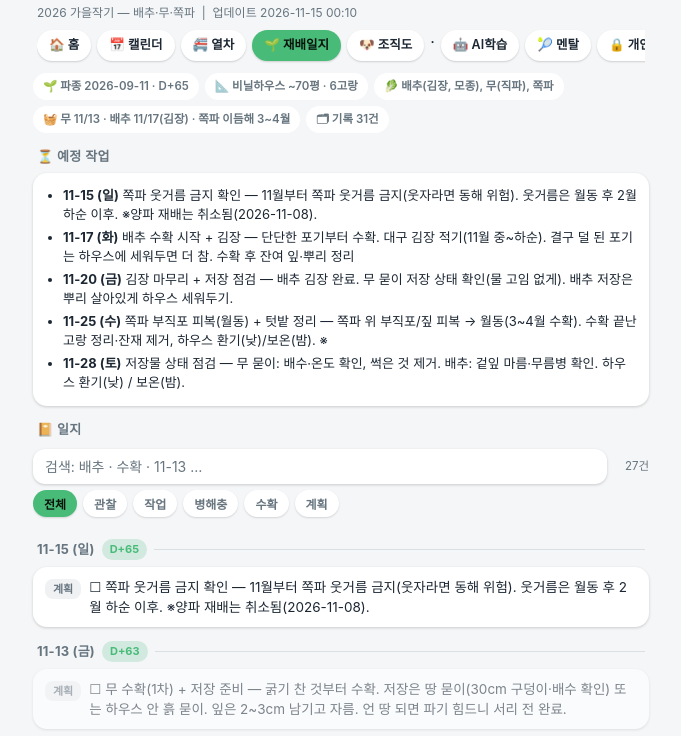
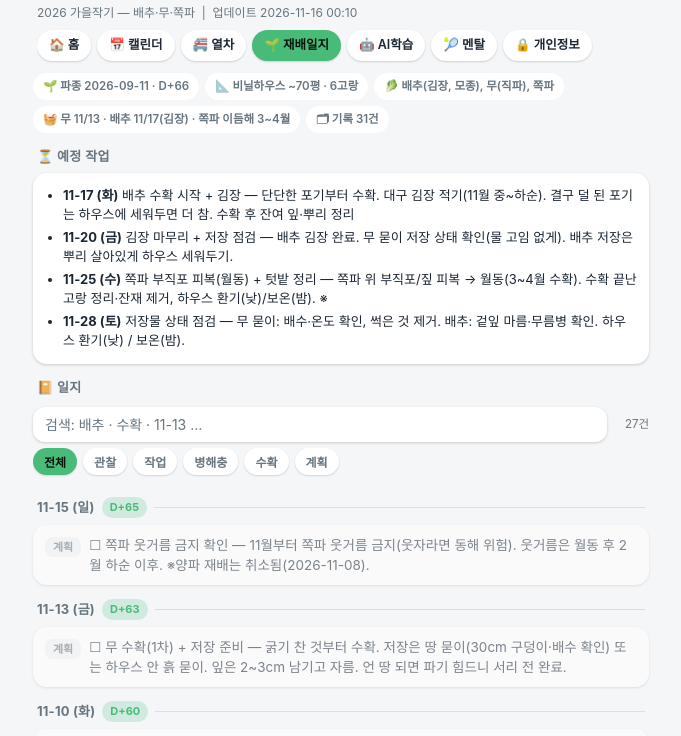
Before and after one commit to jod2580-blip/jod2580-blip.github.io, a plain HTML site: page journal.html in a window 1280 px wide. Shown: the part 43-779 px from the top of the page, without its empty margins (299-980 px from the left). Drawn offline with Linux system fonts and the light colour scheme.

Commit message:
update journal.html (두리 자동생성)

```diff
--- a/journal.html
+++ b/journal.html
@@ -85,20 +85,20 @@
 <body>
 <header>
   <h1>🌱 작물재배일지</h1>
-  <p class="sub">2026 가을작기 — 배추·무·쪽파 &nbsp;|&nbsp; 업데이트 2026-11-15 00:10</p>
+  <p class="sub">2026 가을작기 — 배추·무·쪽파 &nbsp;|&nbsp; 업데이트 2026-11-16 00:10</p>
   <nav class="menu">
     <a href="index.html">🏠 홈</a>
     <a href="calendar.html">📅 캘린더</a>
     <a href="train.html">🚝 열차</a>
     <a href="journal.html" class="on">🌱 재배일지</a>
-    <a href="team.html">🐶 조직도</a> · <a href="ai.html">🤖 AI학습</a>
+    <a href="ai.html">🤖 AI학습</a>
     <a href="mental.html">🎾 멘탈</a>
     <a href="privacy.html">🔒 개인정보</a>
   </nav>
 </header>
 <main>
-  <div class="chips"><span class="chip">🌱 파종 2026-09-11 · D+65</span><span class="chip">📐 비닐하우스 ~70평 · 6고랑</span><span class="chip">🥬 배추(김장, 모종), 무(직파), 쪽파</span><span class="chip">🧺 무 11/13 · 배추 11/17(김장) · 쪽파 이듬해 3~4월</span><span class="chip">🗂 기록 31건</span></div>
-  <h2>⏳ 예정 작업</h2><div class="card plan"><ul><li><b>11-15 (일)</b> 쪽파 웃거름 금지 확인 — 11월부터 쪽파 웃거름 금지(웃자라면 동해 위험). 웃거름은 월동 후 2월 하순 이후. ※양파 재배는 취소됨(2026-11-08).</li><li><b>11-17 (화)</b> 배추 수확 시작 + 김장 — 단단한 포기부터 수확. 대구 김장 적기(11월 중~하순). 결구 덜 된 포기는 하우스에 세워두면 더 참. 수확 후 잔여 잎·뿌리 정리</li><li><b>11-20 (금)</b> 김장 마무리 + 저장 점검 — 배추 김장 완료. 무 묻이 저장 상태 확인(물 고임 없게). 배추 저장은 뿌리 살아있게 하우스 세워두기.</li><li><b>11-25 (수)</b> 쪽파 부직포 피복(월동) + 텃밭 정리 — 쪽파 위 부직포/짚 피복 → 월동(3~4월 수확). 수확 끝난 고랑 정리·잔재 제거, 하우스 환기(낮)/보온(밤). ※</li><li><b>11-28 (토)</b> 저장물 상태 점검 — 무 묻이: 배수·온도 확인, 썩은 것 제거. 배추: 겉잎 마름·무름병 확인. 하우스 환기(낮) / 보온(밤).</li></ul></div>
+  <div class="chips"><span class="chip">🌱 파종 2026-09-11 · D+66</span><span class="chip">📐 비닐하우스 ~70평 · 6고랑</span><span class="chip">🥬 배추(김장, 모종), 무(직파), 쪽파</span><span class="chip">🧺 무 11/13 · 배추 11/17(김장) · 쪽파 이듬해 3~4월</span><span class="chip">🗂 기록 31건</span></div>
+  <h2>⏳ 예정 작업</h2><div class="card plan"><ul><li><b>11-17 (화)</b> 배추 수확 시작 + 김장 — 단단한 포기부터 수확. 대구 김장 적기(11월 중~하순). 결구 덜 된 포기는 하우스에 세워두면 더 참. 수확 후 잔여 잎·뿌리 정리</li><li><b>11-20 (금)</b> 김장 마무리 + 저장 점검 — 배추 김장 완료. 무 묻이 저장 상태 확인(물 고임 없게). 배추 저장은 뿌리 살아있게 하우스 세워두기.</li><li><b>11-25 (수)</b> 쪽파 부직포 피복(월동) + 텃밭 정리 — 쪽파 위 부직포/짚 피복 → 월동(3~4월 수확). 수확 끝난 고랑 정리·잔재 제거, 하우스 환기(낮)/보온(밤). ※</li><li><b>11-28 (토)</b> 저장물 상태 점검 — 무 묻이: 배수·온도 확인, 썩은 것 제거. 배추: 겉잎 마름·무름병 확인. 하우스 환기(낮) / 보온(밤).</li></ul></div>
 
   <h2>📔 일지</h2>
   <div class="search">
@@ -114,7 +114,7 @@
     <button data-tag="계획">계획</button>
   </div>
   <div id="list">
-  <div class="daygroup" data-day="2026-11-15"><div class="dayhead"><span class="date">11-15 (일)</span><span class="badge soon">D+65</span></div><div class="card" data-tag="계획" data-t="2026-11-15 11-15 (일) 계획  쪽파 웃거름 금지 확인 — 11월부터 쪽파 웃거름 금지(웃자라면 동해 위험). 웃거름은 월동 후 2월 하순 이후. ※양파 재배는 취소됨(2026-11-08). "><div class="body"><span class="tag t-plan">계획</span><span class="text">☐ 쪽파 웃거름 금지 확인 — 11월부터 쪽파 웃거름 금지(웃자라면 동해 위험). 웃거름은 월동 후 2월 하순 이후. ※양파 재배는 취소됨(2026-11-08).</span></div></div></div>
+  <div class="daygroup" data-day="2026-11-15"><div class="dayhead"><span class="date">11-15 (일)</span><span class="badge soon">D+65</span></div><div class="card past" data-tag="계획" data-t="2026-11-15 11-15 (일) 계획  쪽파 웃거름 금지 확인 — 11월부터 쪽파 웃거름 금지(웃자라면 동해 위험). 웃거름은 월동 후 2월 하순 이후. ※양파 재배는 취소됨(2026-11-08). "><div class="body"><span class="tag t-plan">계획</span><span class="text">☐ 쪽파 웃거름 금지 확인 — 11월부터 쪽파 웃거름 금지(웃자라면 동해 위험). 웃거름은 월동 후 2월 하순 이후. ※양파 재배는 취소됨(2026-11-08).</span></div></div></div>
 <div class="daygroup" data-day="2026-11-13"><div class="dayhead"><span class="date">11-13 (금)</span><span class="badge soon">D+63</span></div><div class="card past" data-tag="계획" data-t="2026-11-13 11-13 (금) 계획  무 수확(1차) + 저장 준비 — 굵기 찬 것부터 수확. 저장은 땅 묻이(30cm 구덩이·배수 확인) 또는 하우스 안 흙 묻이. 잎은 2~3cm 남기고 자름. 언 땅 되면 파기 힘드니 서리 전 완료. "><div class="body"><span class="tag t-plan">계획</span><span class="text">☐ 무 수확(1차) + 저장 준비 — 굵기 찬 것부터 수확. 저장은 땅 묻이(30cm 구덩이·배수 확인) 또는 하우스 안 흙 묻이. 잎은 2~3cm 남기고 자름. 언 땅 되면 파기 힘드니 서리 전 완료.</span></div></div></div>
 <div class="daygroup" data-day="2026-11-10"><div class="dayhead"><span class="date">11-10 (화)</span><span class="badge soon">D+60</span></div><div class="card past" data-tag="계획" data-t="2026-11-10 11-10 (화) 계획  무 시식 캐보기 + 배추 단수 시작 — 무 1~2포기 캐서 어깨 6~8cm면 수확기 판단. 배추는 수확 7~10일 전 단수 시작(저장성·김장 맛). 첫 서리 예보 확인 — 무는 서리 전에 우선 수확. "><div class="body"><span class="tag t-plan">계획</span><span class="text">☑ 무 시식 캐보기 + 배추 단수 시작 — 무 1~2포기 캐서 어깨 6~8cm면 수확기 판단. 배추는 수확 7~10일 전 단수 시작(저장성·김장 맛). 첫 서리 예보 확인 — 무는 서리 전에 우선 수확.</span></div></div>
 <div class="card" data-tag="작업" data-t="2026-11-10 11-10 (화) 작업 무 무 시식 캐보기 + 배추 단수 시작. 어깨 6~8cm면 수확기 판단, 배추는 수확 7~10일 전 단수(저장성·김장 맛) "><div class="card-head"><span class="right"><span class="crop">무</span></span></div><div class="body"><span class="tag t-work">작업</span><span class="text">무 시식 캐보기 + 배추 단수 시작. 어깨 6~8cm면 수확기 판단, 배추는 수확 7~10일 전 단수(저장성·김장 맛)</span><span class="time">10:49</span></div></div>
```
